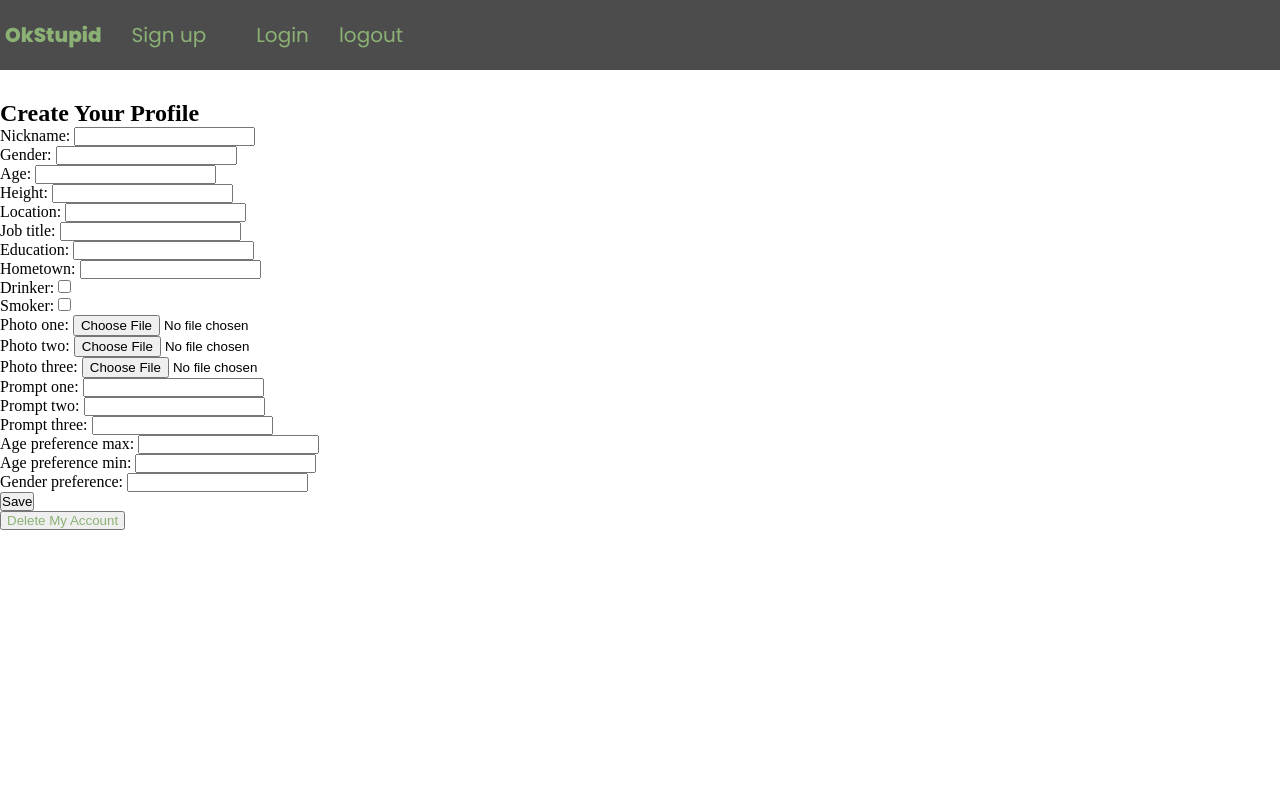
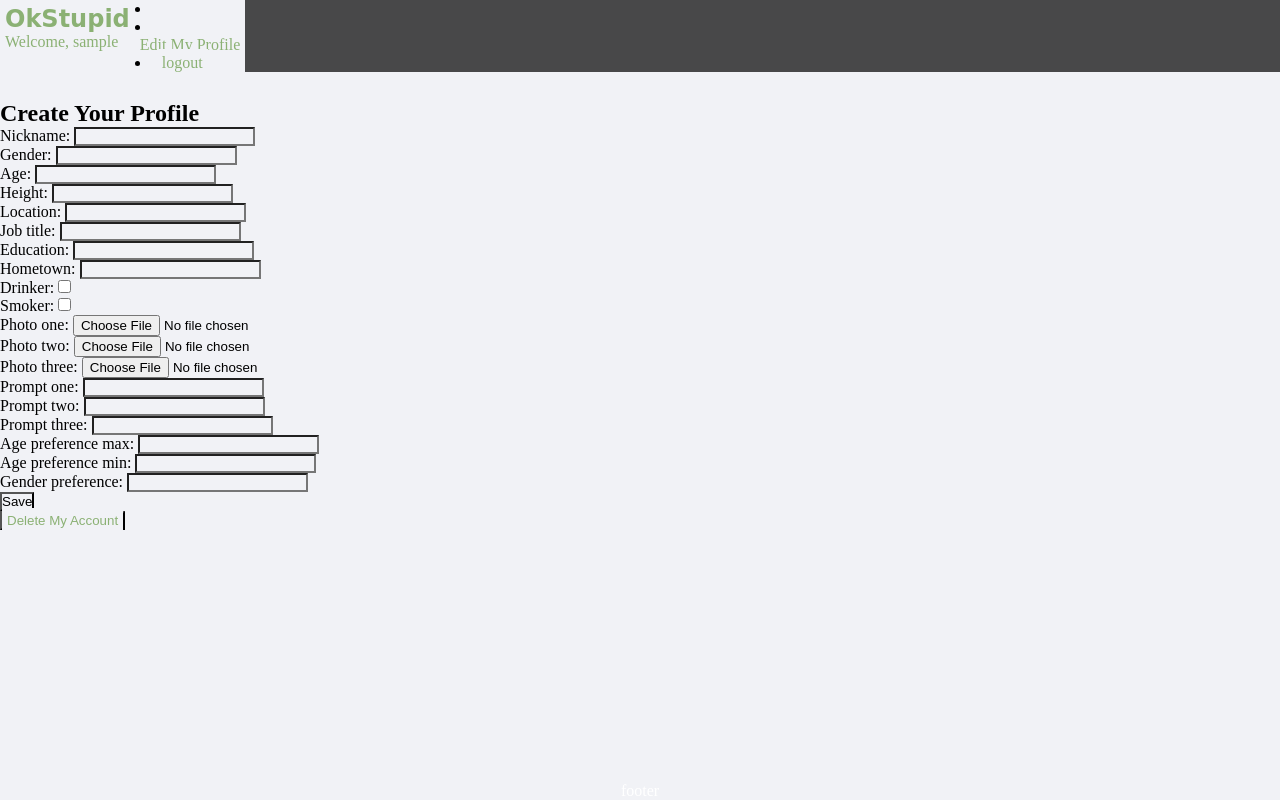
Before and after one commit to jcylok/okstupid, a Django app: page /profile/create in a window 1280 px wide. Run offline with Django 3.2, Linux system fonts and the light colour scheme; the visitor is signed in with stand-in values (Sample User, id 1); some web fonts are replaced.

Commit message:
working in the style

```diff
--- /dev/null
+++ b/okstupid/static/css/alldevices.css
@@ -0,0 +1,25 @@
+@media (max-width: 500px) {
+  h1{
+    font-size: 50px;
+    margin-top: 20px;
+    line-height: 40px;
+    }
+
+  h2{
+    font-size: 20px;
+    margin: 20px 0 30px 0;
+    }
+
+  div{
+    margin: 20px 12px 0 12px;
+    }
+
+  p{
+    font-size: 20px;
+    line-height: 24px;
+    }
+
+  small{
+    font-size: 16px;
+    }
+  }
--- a/okstupid/static/css/findsingles.css
+++ b/okstupid/static/css/findsingles.css
@@ -1,33 +1,135 @@
-* {
-  margin: 0;
-  padding: 0;
-  box-sizing: border-box;
+/* new card */
+*
+{
+	background: #f1f2f6;
+	margin: 0;
+	padding: 0;
 }
 
-.card {
-  position: relative;
-  width: 50vw;
-  /* left: 200px; */
-  /* top: 50%; */
-  /* width: 200px; */
-  padding: 5px;
-  /* transform: translate(-50%,-50%); */
-  box-shadow: 0 4px 8px 0 rgba(0,0,0,0.2);
-  transition: 0.3s;
-  border-radius: 5px;
+.img-wrapper
+{
+	width: 300px;
+	height: 400px;
+	position: relative;
+	overflow: hidden;
 }
 
-
-.card:hover {
-  box-shadow: 0 8px 16px 0 rgba(0,0,0,0.2);
+.img-wrapper:before
+{
+	content: '';
+	position: absolute;
+	top: 0;
+	left: 180%;
+	height: 100%;
+	width: 100%;
+	background: rgba(255,255,255,.3);
+	z-index: 1;
+	transform: skew(45deg);
+	transition: .5s;
 }
 
-/* .container {
-  position: absolute;
-  left: 50%;
-  top: 20%;
-} */
+.img-wrapper:hover:before
+{
+	left: -180%;
+}
 
-img {
-  border-radius: 5px;
+.img-wrapper img
+{
+	height: 400px;
+	width: 300px;
+	filter: grayscale(100%);
+	transition: 2s;
 }
+.img-wrapper:hover img
+{
+	filter: grayscale(0%);
+	transform: scale(1.1);
+}
+
+.img-wrapper h2
+{
+	background: tomato;
+	font-family: Poppins;
+	color: #fff;
+	text-align: center;
+	text-transform: uppercase;
+	margin: 0;
+	padding: 10px 0;
+	position: absolute;
+	bottom: 0;
+	width: 100%;
+	transform: perspective(400px) rotateY(90deg);
+	transform-origin: right;
+	transition: 1s;
+}
+
+.img-wrapper:hover h2
+{
+	transform: perspective(400px) rotateY(0deg);
+}
+
+.img-wrapper ul
+{
+	position: absolute;
+	top: 0;
+	left: 0;
+	margin: 0;
+	padding: 0;
+	list-style: none;
+	background: rgba(255,255,255,0);
+}
+
+.img-wrapper ul li
+{
+	background: #333;
+	height: 40px;
+	width: 40px;
+	text-align: center;
+	line-height: 40px;
+	transform: perspective(800px) rotateY(90deg);
+	transition: .5s;
+	transform-origin: left;
+}
+
+.img-wrapper:hover ul li
+{
+	transform: perspective(800px) rotateY(0deg);
+}
+
+.img-wrapper:hover ul li:nth-child(1)
+{
+	transition-delay: .2s;
+}
+
+.img-wrapper:hover ul li:nth-child(2)
+{
+	transition-delay: .6s;
+}
+
+.img-wrapper:hover ul li:nth-child(3)
+{
+	transition-delay: .8s;
+}
+
+.img-wrapper:hover ul li:nth-child(4)
+{
+	transition-delay: 1s;
+}
+
+.img-wrapper ul li a
+{
+	color: tomato;
+	background: rgba(255,255,255,0);
+}
+
+.img-wrapper ul li i
+{
+	color: tomato;
+	background: rgba(255,255,255,0);
+}
+
+.img-wrapper ul li i:hover
+{
+	color: #fff;
+	background: rgba(255,255,255,0);
+}
--- a/okstupid/static/css/main.css
+++ b/okstupid/static/css/main.css
@@ -106,3 +106,13 @@
 main {
   margin-top: 30vh;
 }
+
+footer{
+  position: fixed;
+  left: 0;
+  bottom: 0;
+  width: 100%;
+  background-color: #403565;
+  color: white;
+  text-align: center;
+}
--- a/okstupid/templates/base.html
+++ b/okstupid/templates/base.html
@@ -8,25 +8,35 @@
   <meta http-equiv="X-UA-Compatible" content="ie=edge">
   <link rel="stylesheet" href="{% static  'css/main.css' %}">
   <link rel="stylesheet" href="{% static 'css/findsingles.css' %}">
+  <link rel="stylesheet" href="{% static 'css/alldevices.css' %}">
   <link href="https://fonts.googleapis.com/css?family=Bowlby+One+SC|Poppins:400,800&display=swap" rel="stylesheet">
   <title>Okstupid</title>
 </head>
 <body>
   <section class="container">
     <header>
+        {% if user.is_authenticated %}
+        <a href="{% url 'home'%}"><h1 class="logo">OkStupid</h1><span>Welcome, {{user.username}}</span></a>
+        {% endif%}
       <nav class="navhead">
-          <ul class="navbar">
-        <h1 class="logo"><a href="{% url 'home'%}">OkStupid</a></h1>
-          <li class="item">
-          <a href="{%url 'register'%}">Sign up</a>
-          </li>
-          <li class="item">
-            <a href="{% url 'login' %}">Login</a>
-          </li>
           {% if user.is_authenticated %}
             <li class="list">
-             <a href="{% url 'home' %}">logout</a>
+                {#<a href="{% url 'matches_list' %}">Matches</a>#}
             </li>
+            <li class="list">
+              <p><a href="{% url 'profile_edit' %}">Edit My Profile</a></p>
+            </li>
+            <li class="list">
+              <a href="{% url 'home' %}">logout</a>
+            </li>
+            {% else%}
+            <ul class="navbar">
+                <li class="item">
+                <a href="{%url 'register'%}">Sign up</a>
+                </li>
+                <li class="item">
+                  <a href="{% url 'login' %}">Login</a>
+                </li>
           {% endif %}
         </ul>
       </nav>
@@ -35,6 +45,9 @@
   </section>
 
 
+<footer>
+  <p>footer</p>
+</footer>
   {% block content %}
   {% endblock %}
 </body>
```
Also changed, not shown: okstupid/templates/find_singles.html (+11 -20 lines).
